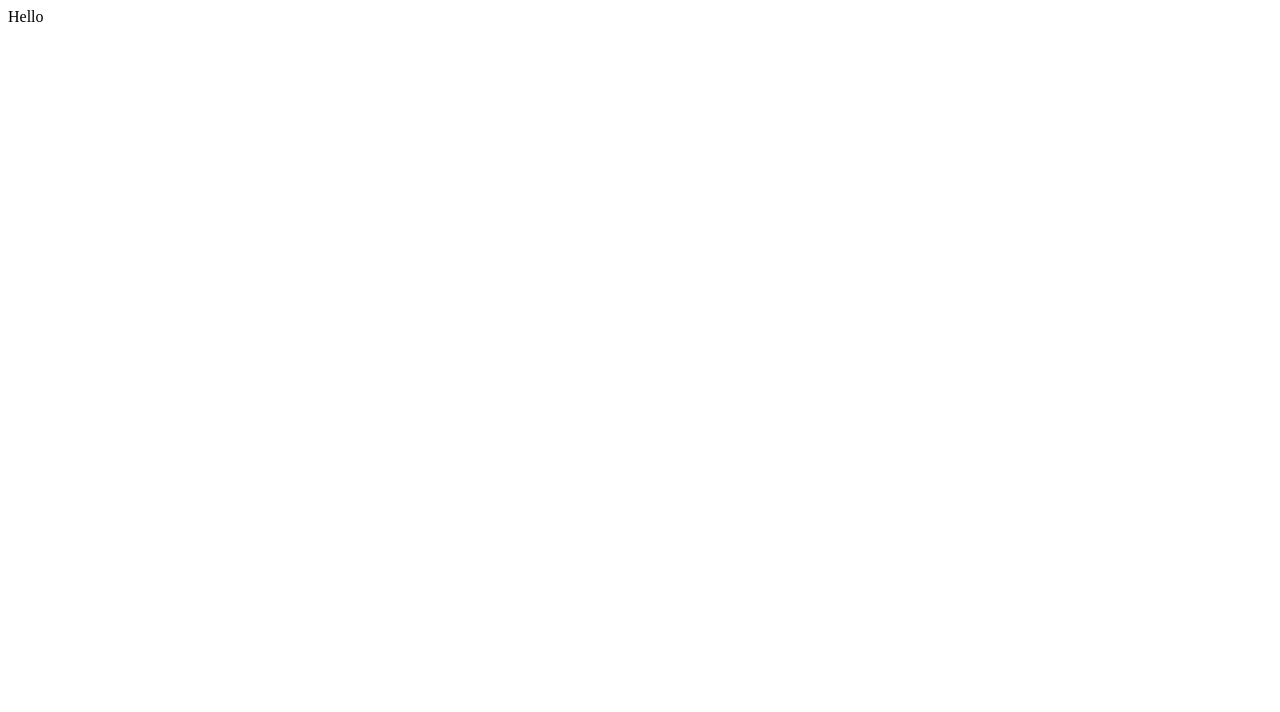
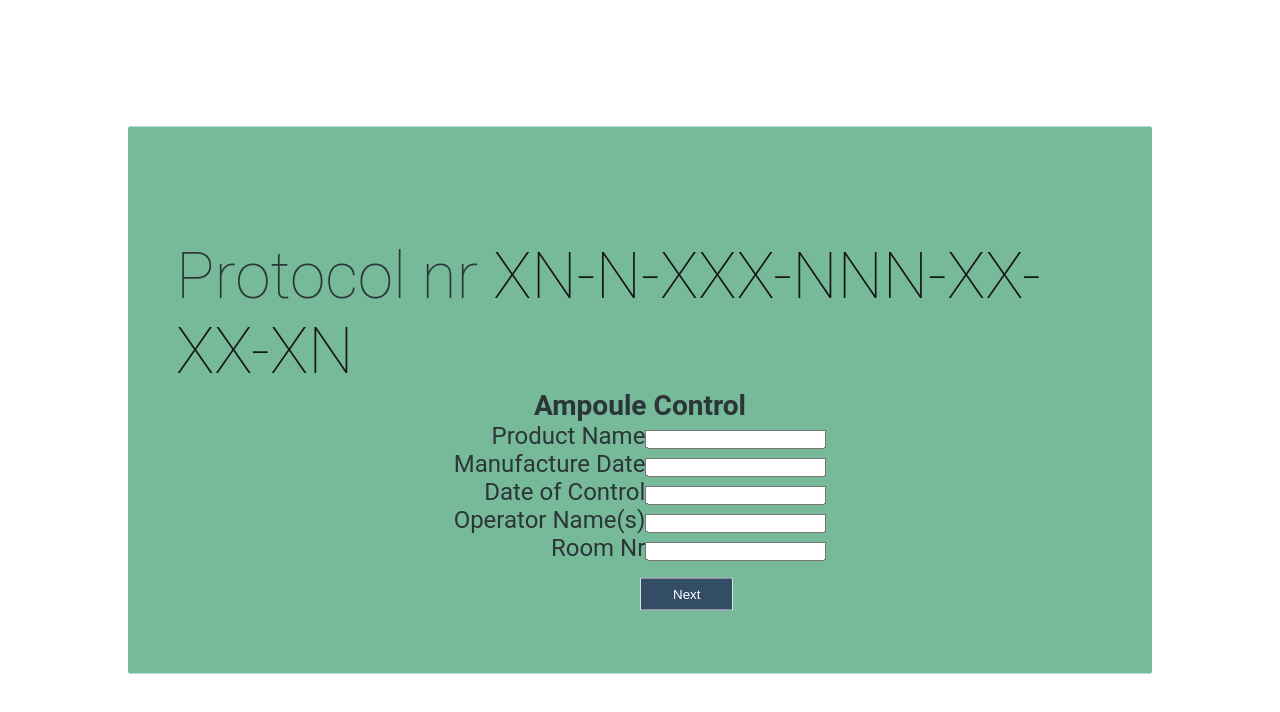
Before and after one commit to Rikulja/project-for-maria, a React (Create React App) app in the folder my-app/: page / in a window 1280 px wide. Shown: the top 712 px of the page. Built offline with nearby package versions, Linux system fonts and the light colour scheme.

Commit message:
Add GlobalStyle and FormPage

```diff
--- a/my-app/src/App.js
+++ b/my-app/src/App.js
@@ -1,5 +1,15 @@
+import React from "react";
+import FormPage from "./components/FormPage";
+//Global Style
+import GlobalStyle from "./components/GlobalStyle";
+
 function App() {
-  return <div>Hello</div>;
+  return (
+    <div>
+      <GlobalStyle />
+      <FormPage />
+    </div>
+  );
 }
 
 export default App;
--- /dev/null
+++ b/my-app/src/components/FormPage.js
@@ -0,0 +1,51 @@
+import React from "react";
+//Styled
+import styled from "styled-components";
+
+function FormPage() {
+  return (
+    <div className="container">
+      <h2 className="title">
+        Protocol nr <span>XN-N-XXX-NNN-XX-XX-XN</span>
+      </h2>
+      <h3>Ampoule Control</h3>
+
+      <Form>
+        <div className="column">
+          <div className="row">
+            <label htmlFor="pname">Product Name</label>
+            <input type="text" id="pname" name="pname" />
+          </div>
+          <div className="row">
+            <label htmlFor="mdate"> Manufacture Date</label>
+            <input type="text" name="mdate" />
+          </div>
+          <div className="row">
+            <label htmlFor="dcontrol"> Date of Control</label>
+            <input type="text" name="dcontrol" />
+          </div>
+          <div className="row">
+            <label htmlFor="operator"> Operator Name(s)</label>
+            <input type="text" name="operator" />
+          </div>
+          <div className="row">
+            <label htmlFor="room"> Room Nr</label>
+            <input type="text" name="room" />
+          </div>
+          <button type="submit" value="Submit">
+            Next
+          </button>
+        </div>
+      </Form>
+    </div>
+  );
+}
+
+const Form = styled.div`
+  display: flex;
+  // flex-flow: column wrap;
+  justify-content: center;
+  text-align: right;
+`;
+
+export default FormPage;
--- /dev/null
+++ b/my-app/src/components/GlobalStyle.js
@@ -0,0 +1,79 @@
+import { createGlobalStyle } from "styled-components";
+
+const GlobalStyle = createGlobalStyle`
+*{
+    margin: 0;
+    padding: 0;
+    box-sizing: border-box
+}
+body{
+    height: 100vh;
+    font-family: "Roboto", sans-serif;
+    color: #2c3639;
+}
+
+.container{
+    background-color: #76ba99;
+    padding: 7rem 3rem;
+    font-size: 150%;
+    width: 80%;
+    min-width: 200px;
+    transform: translate(-50%, -50%);
+    position: absolute;
+    left: 50%;
+    top: 50%;
+    border-radius: 2px;
+}
+button{
+    position: absolute;
+    left: 50%;
+    margin-top: 1rem;
+
+    padding: 0.5rem 2rem;
+    background-color: #344d67;
+    border: 1px solid #ddd;
+    color: white;
+    &:hover {
+      background: #d73851;
+      border: 1px solid #d73851;
+      color: #fff;
+    }
+}
+h1{
+    font-size: 3rem;
+    font-weight: 700;
+    color: #fff;
+    margin: 0 0 1.5rem;
+}
+    h2{
+        font-weight: lighter;
+        font-size: 4rem;
+    }
+    h3,
+    h4{
+    text-align: center;
+    font-weight: 700;
+
+    }
+    span{
+        color: rgb(21, 21, 21);
+    }
+    p{
+        padding: 3rem 0rem;
+        color: #ccc;
+        font-size: 1.4rem;
+        line-height: 150%;
+    }
+   a{ color: #fff;
+    text-decoration: none;
+    cursor: pointer;
+    opacity: 0.9;
+   }
+   ul,
+  nav {
+    list-style: none;
+    padding: 0;
+  }
+`;
+
+export default GlobalStyle;
```
